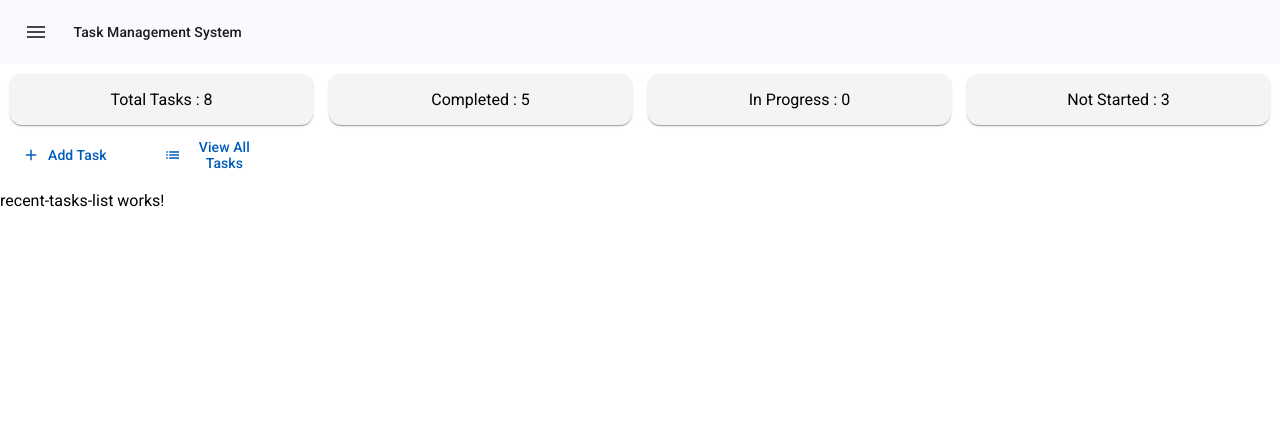
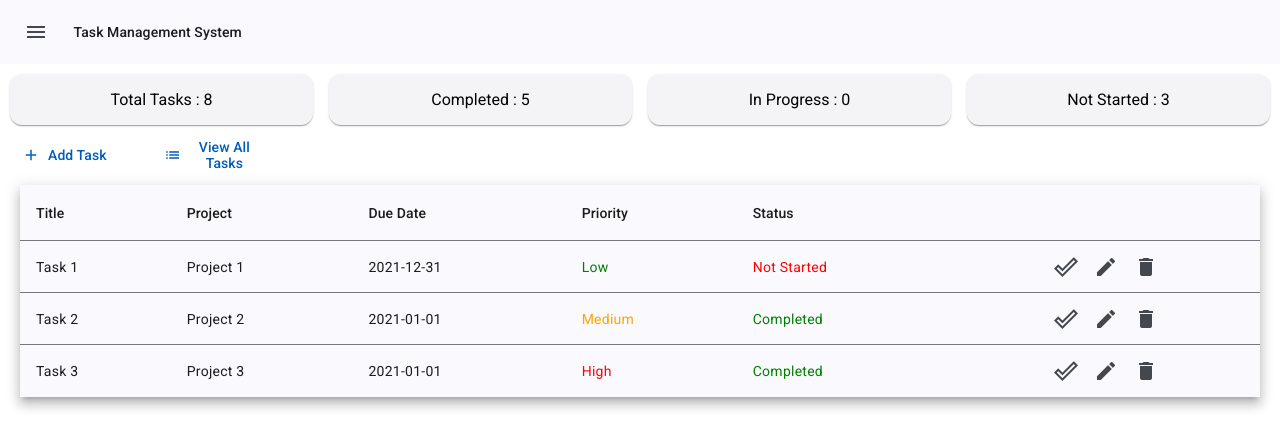
Before and after one commit to ayuzzz/task-management-system, an Angular app in the folder frontend/: page /dashboard in a window 1280 px wide. Shown: the top 448 px of the page. Built offline with nearby package versions, Linux system fonts and the light colour scheme.

Commit message:
added recent tasks list (dashboard) with some helper classes

```diff
--- a/frontend/src/app/components/dashboard/recent-tasks-list/recent-tasks-list.component.css
+++ b/frontend/src/app/components/dashboard/recent-tasks-list/recent-tasks-list.component.css
@@ -0,0 +1,11 @@
+.recent-tasks-list
+{
+  margin: 20px;
+  margin-top: 0;
+}
+
+.actions-column{
+
+  text-align: center;
+  width: min-content;
+}
--- a/frontend/src/app/components/dashboard/recent-tasks-list/recent-tasks-list.component.html
+++ b/frontend/src/app/components/dashboard/recent-tasks-list/recent-tasks-list.component.html
@@ -1 +1,43 @@
-<p>recent-tasks-list works!</p>
+<div class="recent-tasks-list">
+  <table mat-table [dataSource]="this.recentTasks" class="mat-elevation-z8">
+    <ng-container matColumnDef="title">
+      <th mat-header-cell *matHeaderCellDef> Title </th>
+      <td mat-cell *matCellDef="let task">{{task.title}}</td>
+    </ng-container>
+    <ng-container matColumnDef="project">
+      <th mat-header-cell *matHeaderCellDef> Project </th>
+      <td mat-cell *matCellDef="let task">{{task.project}}</td>
+    </ng-container>
+    <ng-container matColumnDef="dueDate">
+      <th mat-header-cell *matHeaderCellDef> Due Date </th>
+      <td mat-cell *matCellDef="let task">{{task.dueDate}}</td>
+    </ng-container>
+    <ng-container matColumnDef="priority">
+      <th mat-header-cell *matHeaderCellDef> Priority </th>
+      <td mat-cell *matCellDef="let task" [ngStyle]="{'color':this.getTextColor('priority', task.priority)}">
+        {{task.priority}}</td>
+    </ng-container>
+    <ng-container matColumnDef="status">
+      <th mat-header-cell *matHeaderCellDef> Status </th>
+      <td mat-cell *matCellDef="let task" [ngStyle]="{'color':this.getTextColor('status', task.status)}">{{task.status}}
+      </td>
+    </ng-container>
+    <ng-container matColumnDef="actions">
+      <th mat-header-cell *matHeaderCellDef></th>
+      <td mat-cell *matCellDef="let task" class="actions-column">
+        <button mat-icon-button matTooltip="Complete Task">
+          <mat-icon>done_outline</mat-icon>
+        </button>
+        <button mat-icon-button matTooltip="Edit Task">
+          <mat-icon>edit</mat-icon>
+        </button>
+        <button mat-icon-button matTooltip="Delete Task">
+          <mat-icon>delete</mat-icon>
+        </button>
+      </td>
+    </ng-container>
+
+    <tr mat-header-row *matHeaderRowDef="this.displayedColumns"></tr>
+    <tr mat-row *matRowDef="let row; columns: this.displayedColumns"></tr>
+  </table>
+</div>
--- a/frontend/src/app/components/dashboard/recent-tasks-list/recent-tasks-list.component.ts
+++ b/frontend/src/app/components/dashboard/recent-tasks-list/recent-tasks-list.component.ts
@@ -1,8 +1,55 @@
-import { Component } from '@angular/core';
+import {
+  status_data,
+  priority_data,
+} from './../../../../data/status-priority-data';
+import { project_data } from './../../../../data/project-data';
+import { Component, OnInit } from '@angular/core';
+import { task_data } from '../../../../data/task-data';
+import { RecentTask } from '../../../models/task';
+import { StatusPriorityTextHelper } from '../../../utilities/status-priority-text-helper';
 
 @Component({
   selector: 'recent-tasks-list',
   templateUrl: './recent-tasks-list.component.html',
   styleUrl: './recent-tasks-list.component.css',
 })
-export class RecentTasksListComponent {}
+export class RecentTasksListComponent implements OnInit {
+  recentTasks: RecentTask[] = [];
+  statusData = status_data;
+  priorityData = priority_data;
+  projectData = project_data;
+  displayedColumns: string[] = [
+    'title',
+    'project',
+    'dueDate',
+    'priority',
+    'status',
+    'actions',
+  ];
+
+  ngOnInit(): void {
+    task_data.slice(0, 3).map((task) => {
+      this.recentTasks.push({
+        id: task.id,
+        title: task.title,
+        dueDate: task.dueDate,
+        priority:
+          this.priorityData.find((p) => p.id === task.priorityId)?.level ||
+          'NA',
+        status:
+          this.statusData.find((s) => s.id === task.statusId)?.status || 'NA',
+        project:
+          this.projectData.find((project) => project.id === task.projectId)
+            ?.name || 'NA',
+      });
+    });
+  }
+
+  getTextColor(type: string, textValue: string): string {
+    if (type === 'status') {
+      return StatusPriorityTextHelper.getStatusTextColor(textValue);
+    } else {
+      return StatusPriorityTextHelper.getPriorityTextColor(textValue);
+    }
+  }
+}
--- a/frontend/src/app/components/projects-page/projects-pageprojects-list/projects-pageprojects-list.component.html
+++ b/frontend/src/app/components/projects-page/projects-pageprojects-list/projects-pageprojects-list.component.html
@@ -14,7 +14,8 @@
     </ng-container>
     <ng-container matColumnDef="status">
       <th mat-header-cell *matHeaderCellDef mat-sort-header> Status </th>
-      <td mat-cell *matCellDef="let project">{{project.status}}</td>
+      <td mat-cell *matCellDef="let project" [ngStyle]="{'color':this.getTextColor('status', project.status)}">
+        {{project.status}}</td>
     </ng-container>
     <ng-container matColumnDef="teamMembers">
       <th mat-header-cell *matHeaderCellDef> Team Members </th>
--- a/frontend/src/app/components/projects-page/projects-pageprojects-list/projects-pageprojects-list.component.ts
+++ b/frontend/src/app/components/projects-page/projects-pageprojects-list/projects-pageprojects-list.component.ts
@@ -11,6 +11,7 @@ import { MatSort } from '@angular/material/sort';
 import { MatTableDataSource } from '@angular/material/table';
 import { Status } from '../../../models/status';
 import { status_data } from '../../../../data/status-priority-data';
+import { StatusPriorityTextHelper } from '../../../utilities/status-priority-text-helper';
 
 @Component({
   selector: 'projects-list',
@@ -84,4 +85,13 @@ export class ProjectsListComponent implements OnInit, OnChanges {
   archiveProject(_t99: any) {
     throw new Error('Method not implemented.');
   }
+
+  getTextColor(type: string, textValue: string): string {
+    if (type === 'status') {
+      console.log(StatusPriorityTextHelper.getStatusTextColor(textValue));
+      return StatusPriorityTextHelper.getStatusTextColor(textValue);
+    } else {
+      return StatusPriorityTextHelper.getPriorityTextColor(textValue);
+    }
+  }
 }
--- a/frontend/src/app/modules/shared.module.ts
+++ b/frontend/src/app/modules/shared.module.ts
@@ -13,6 +13,7 @@ import { FormsModule } from '@angular/forms';
 import { MatInputModule } from '@angular/material/input';
 import { MatFormFieldModule } from '@angular/material/form-field';
 import { MatProgressBarModule } from '@angular/material/progress-bar';
+import { MatTooltipModule } from '@angular/material/tooltip';
 
 @NgModule({
   declarations: [],
@@ -31,6 +32,7 @@ import { MatProgressBarModule } from '@angular/material/progress-bar';
     MatInputModule,
     MatFormFieldModule,
     MatProgressBarModule,
+    MatTooltipModule,
   ],
   exports: [
     CommonModule,
@@ -47,6 +49,7 @@ import { MatProgressBarModule } from '@angular/material/progress-bar';
     MatInputModule,
     MatFormFieldModule,
     MatProgressBarModule,
+    MatTooltipModule,
   ],
 })
 export class SharedModule {}
--- /dev/null
+++ b/frontend/src/app/utilities/status-priority-text-helper.ts
@@ -0,0 +1,29 @@
+export class StatusPriorityTextHelper {
+  static getStatusTextColor(status: string): string {
+    switch (status) {
+      case 'In Progress':
+      case 'Active':
+        return 'orange';
+      case 'Completed':
+      case 'Archived':
+        return 'green';
+      case 'Not Started':
+        return 'red';
+      default:
+        return 'primary';
+    }
+  }
+
+  static getPriorityTextColor(priority: string): string {
+    switch (priority) {
+      case 'High':
+        return 'red';
+      case 'Medium':
+        return 'orange';
+      case 'Low':
+        return 'green';
+      default:
+        return 'primary';
+    }
+  }
+}
```
Also changed, not shown: frontend/src/app/models/task.ts (+9 -0 lines).
